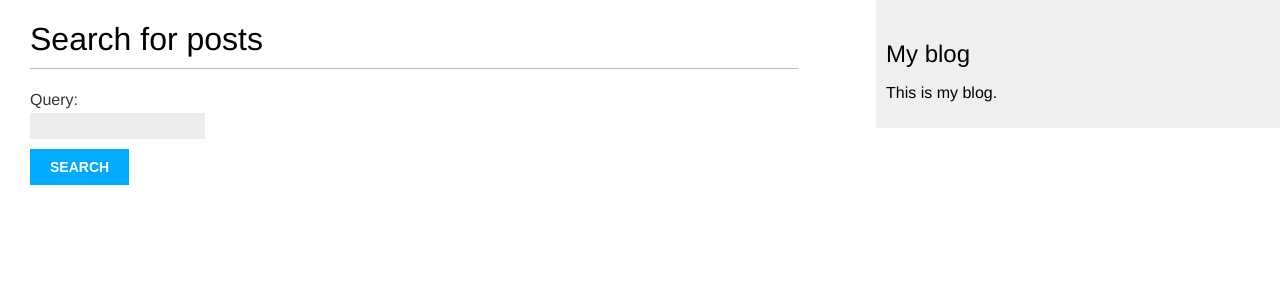
After one commit to nurbek-b/proj_test, a Django app: page /post/search/ in a window 1280 px wide. The commit adds this page. Shown: the top 300 px of the page. Run offline with Django 3.2, Linux system fonts and the light colour scheme.

Commit message:
09.01.2020

```diff
--- a/blog/forms.py
+++ b/blog/forms.py
@@ -13,3 +13,7 @@ class CommentForm(forms.ModelForm):
     class Meta:
         model = Comment
         fields = ('email', 'body')
+
+
+class SearchForm(forms.Form):
+    query = forms.CharField()
--- a/blog/models.py
+++ b/blog/models.py
@@ -2,6 +2,7 @@ from django.db import models
 from django.urls import reverse
 from django.utils import timezone
 from django.contrib.auth.models import User
+from taggit.managers import TaggableManager
 
 
 class PublishedManager(models.Manager):
@@ -26,6 +27,7 @@ class Post(models.Model):
     likes = models.ManyToManyField(User, related_name='likes', blank=True)
     objects = models.Manager()
     published = PublishedManager()
+    tags = TaggableManager()
 
     class Meta:
         ordering = ('-publish',)
--- /dev/null
+++ b/blog/templates/post/search.html
@@ -0,0 +1,25 @@
+{% extends "base.html" %}
+{% block title %}Search{% endblock %}
+{% block content %}
+    {% if query %}
+        <h1>Posts containing "{{ query }}"</h1>
+        <h3>
+            {% with results.count as total_results %}
+                Found {{ total_results }} result{{ total_results|pluralize }}
+            {% endwith %}
+        </h3>
+        {% for post in results %}
+            <h4><a href="{{ post.get_absolute_url }}">{{ post.title }}</a></h4>
+            {{ post.body|truncatewords:5 }}
+        {% empty %}
+            <p>There are no results for your query.</p>
+        {% endfor %}
+        <p><a href="{% url "blog:post_search" %}">Search again</a></p>
+    {% else %}
+        <h1>Search for posts</h1>
+        <form action="." method="get">
+            {{ form.as_p }}
+            <input type="submit" value="Search">
+        </form>
+    {% endif %}
+{% endblock %}
--- a/blog/urls.py
+++ b/blog/urls.py
@@ -4,10 +4,12 @@ from . import views
 app_name = 'blog'
 
 urlpatterns = [
-    # path('', views.post_list,  name='post_list'),
-    path('', views.PostListView.as_view(), name='post_list'),
+    path('', views.post_list, name='post_list'),
+    path('tag/<slug:tag_slug>/', views.post_list,  name='post_list_by_tag'),
+    # path('', views.PostListView.as_view(), name='post_list'),
     path('<int:year>/<int:month>/<int:day>/<slug:post>/',
          views.post_detail, name='post_detail'),
     path('<int:post_id>/share/', views.post_share, name='post_share'),
-    path('<int:pk>/like/', views.PostLike.as_view(), name='post_like')
+    path('<int:pk>/like/', views.PostLike.as_view(), name='post_like'),
+    path('search/', views.post_search, name='post_search'),
 ]
--- a/blog/views.py
+++ b/blog/views.py
@@ -3,27 +3,37 @@ from django.shortcuts import render, get_object_or_404
 from django.core.paginator import Paginator, EmptyPage, PageNotAnInteger
 from .models import Post, Comment
 from django.views.generic import ListView, RedirectView
-from .forms import EmailPostForm, CommentForm
+from .forms import EmailPostForm, CommentForm, SearchForm
+from taggit.models import Tag
+from django.db.models import Count
+from django.contrib.postgres.search import SearchVector
 
 
-class PostListView(ListView):
-    queryset = Post.published.all()
-    context_object_name = 'posts'
-    paginate_by = 2
-    template_name = 'list.html'
+# class PostListView(ListView):
+#     queryset = Post.published.all()
+#     context_object_name = 'posts'
+#     paginate_by = 2
+#     template_name = 'list.html'
 
-# def post_list(request):
-#     object_list = Post.published.all()
-#     paginator = Paginator(object_list, 2)
-#     page = request.GET.get('page')
-#     try:
-#         posts = paginator.page(page)
-#     except PageNotAnInteger:
-#         posts = paginator.page(1)
-#     except EmptyPage:
-#         posts = paginator.page(paginator.num_pages)
-#     return render(request, 'list.html', {'page': page,
-#                                          'posts': posts})
+def post_list(request, tag_slug=None):
+    object_list = Post.published.all()
+
+    tag = None
+    if tag_slug:
+        tag = get_object_or_404(Tag, slug=tag_slug)
+        object_list = object_list.filter(tags__in=[tag])
+
+    paginator = Paginator(object_list, 2)
+    page = request.GET.get('page')
+    try:
+        posts = paginator.page(page)
+    except PageNotAnInteger:
+        posts = paginator.page(1)
+    except EmptyPage:
+        posts = paginator.page(paginator.num_pages)
+    return render(request, 'list.html', {'page': page,
+                                         'posts': posts,
+                                         'tag': tag})
 
 
 def post_detail(request, year, month, day, post):
@@ -40,10 +50,15 @@ def post_detail(request, year, month, day, post):
             new_comment.save()
     else:
         comment_form = CommentForm()
+    post_tags_ids = post.tags.values_list('id', flat=True)
+    similar_posts = Post.published.filter(tags__in=post_tags_ids).exclude(id=post.id)
+    similar_posts = similar_posts.annotate(same_tags=Count('tags'))\
+        .order_by('-same_tags', '-publish')[:4]
     return render(request, 'detail.html', {'post': post,
                                            'comments': comments,
                                            'new_comment': new_comment,
-                                           'comment_form': comment_form})
+                                           'comment_form': comment_form,
+                                           'similar_posts': similar_posts})
 
 
 def post_share(request, post_id):
@@ -83,3 +98,18 @@ class PostLike(RedirectView):
             else:
                 obj.likes.add(user)
         return url_
+
+
+def post_search(request):
+    form = SearchForm()
+    query = None
+    results = []
+    if 'query' in request.GET:
+        form = SearchForm(request.GET)
+    if form.is_valid():
+        query = form.cleaned_data['query']
+        results = Post.objects.annotate(search=SearchVector('title', 'body'),
+                                        ).filter(search=query)
+    return render(request, 'post/search.html', {'form': form,
+                                                'query': query,
+                                                'results': results})
```
Also changed, not shown: blog/templates/detail.html (+10 -0 lines), blog/templates/list.html (+13 -1 lines), mysite/settings.py (+8 -2 lines), blog/migrations/0004_post_tags.py (added), 2 other files.
